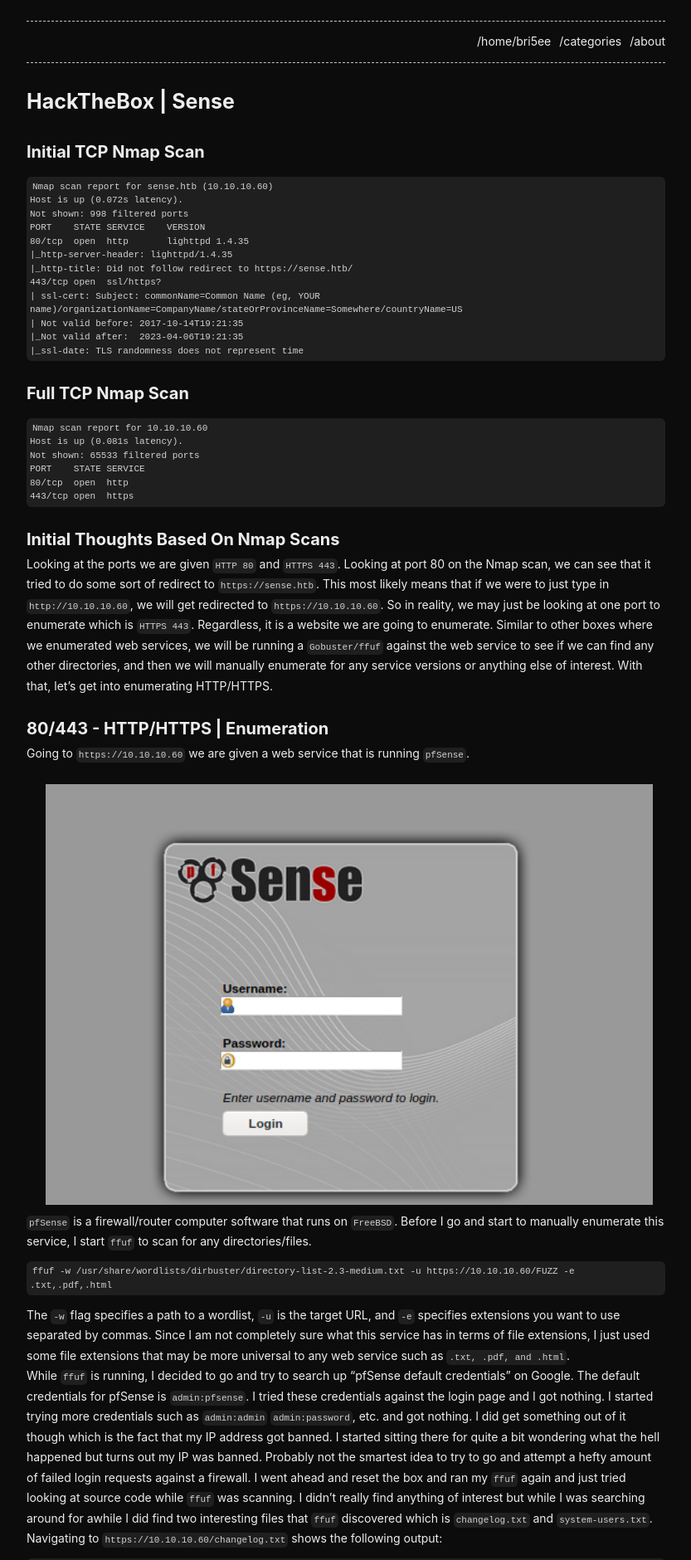
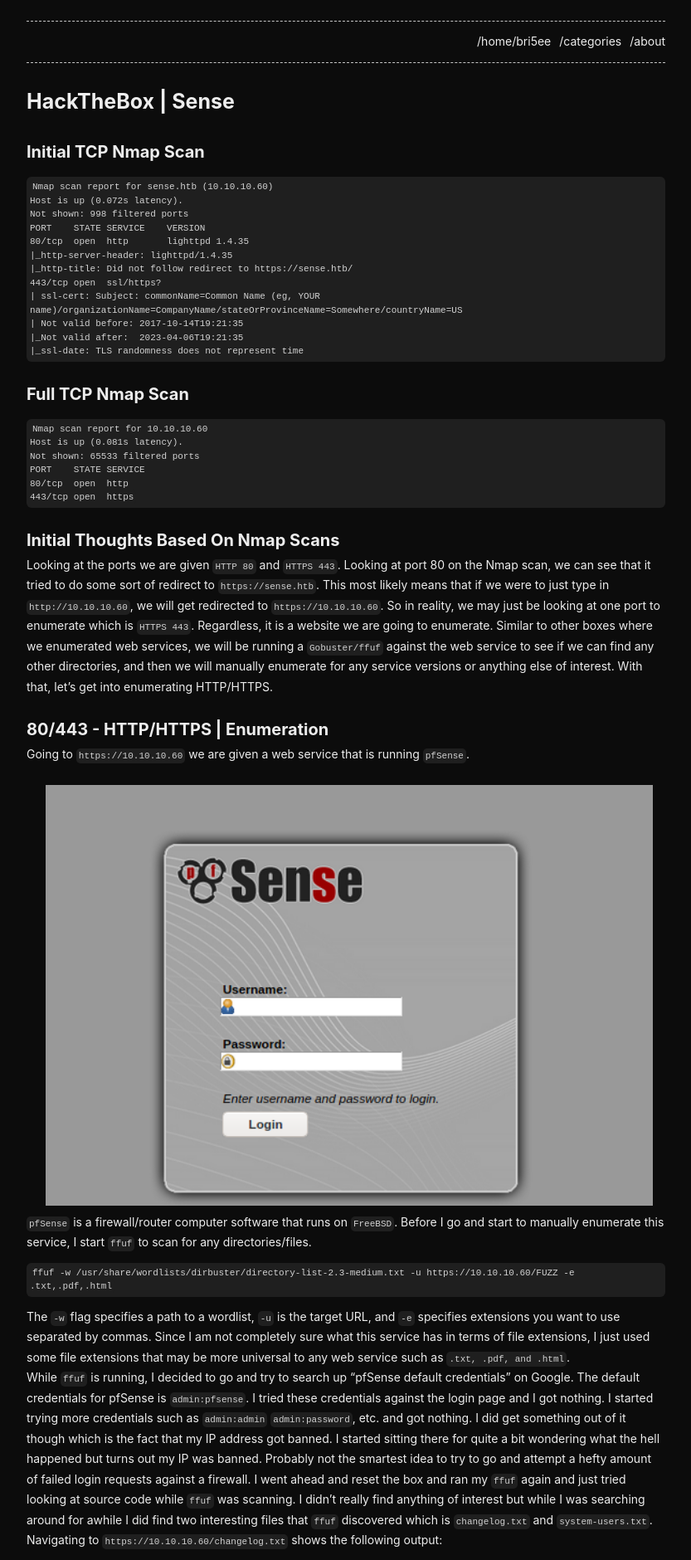
Before and after one commit to notbricey/brisee.github.io, a Jekyll site: the page built from _posts/2021-06-01-htb-sense.md, in a window 1280 px wide. Shown: the top 1880 px of the page at 83% size, without its empty margins (223-1056 px from the left). Built offline with Jekyll 4.4.1, drawn with Linux system fonts in a browser that asks for light colours.

Commit message:
Update base.scss

```diff
--- a/_sass/base.scss
+++ b/_sass/base.scss
@@ -103,7 +103,7 @@ textarea { vertical-align: top; }
 /**
  * Code and syntax highlighting
  */
-pre { background-color: #1f1f1f;  border: none; border-radius: 6px; padding: 4px;  overflow:auto;  font-size: 11.5px; color: rgba(255,255,255,0.8); white-space: pre-wrap; line-height: 1.0 !important;}
+pre { background-color: #1f1f1f;  border: none; border-radius: 6px; padding: 4px;  overflow:auto;  font-size: 12.0px; font-family: Consolas; color: rgba(255,255,255,0.8); white-space: pre-wrap; line-height: 1.0 !important;}
 .highlight .c { color: #999988; font-style: italic } /* Comment */
 /**.highlight .err { color: #a61717; background-color: #e3d2d2 } /* Error */
 .highlight .k { font-weight: bold } /* Keyword */
```
